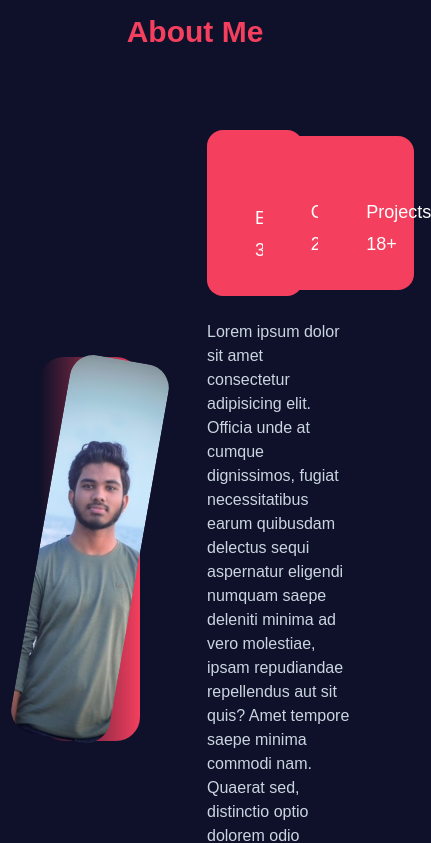
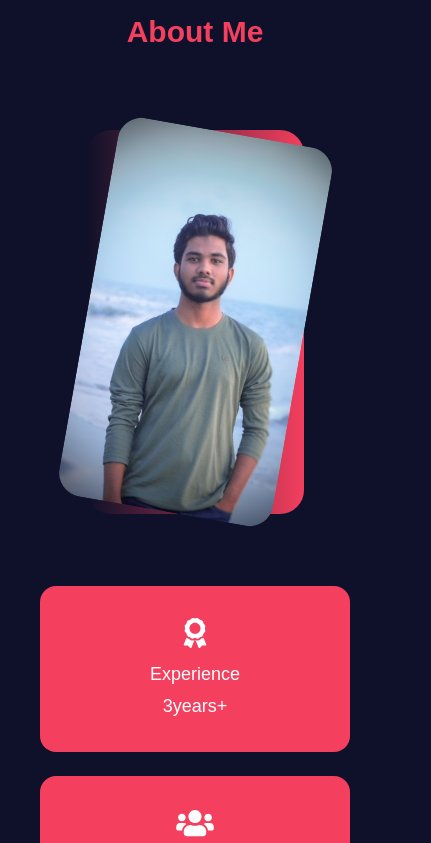
Before and after one commit to rubayed-ahmed/shohan-portfolio, a React (Create React App) app: page / in a window 390 px wide. Shown: the part 1004-1847 px from the top of the page, 431 px wide, since content can reach past the window. Built offline with nearby package versions, Linux system fonts and the light colour scheme; no server answers; a web font is replaced by a local one.

Commit message:
RESPONSIVENESS: Fixed the responsivess in about section

```diff
--- a/src/Pages/Home/About/About.js
+++ b/src/Pages/Home/About/About.js
@@ -6,13 +6,6 @@ import ScrollTrigger from "react-scroll-trigger";
 
 const About = () => {
   const [countOn, setCountOn] = useState(false);
-  const [about, setAbout] = useState();
-
-  useEffect(() => {
-    fetch("about.json")
-      .then((res) => res.json())
-      .then((data) => setAbout);
-  }, []);
 
   return (
     <section id="about" className="px-10 md:px-20 lg:px-40 md:py-12 my-20">
@@ -22,18 +15,20 @@ const About = () => {
           About me
         </h3>
       </div>
-      <div className="grid grid-cols-2 gap-6 justify-center items-center mt-20">
-        <div className="">
-          <div className="w-[70%] h-96 rounded-3xl bg-gradient-to-r from-transparent to-rose-500 aspect-square">
+      <div className="grid grid-cols-1 md:grid-cols-2 gap-6 justify-center items-center mt-20">
+        <div className="mb-12 md:mb-0">
+          <div className="w-[70%] h-96 rounded-3xl bg-gradient-to-r from-transparent mx-auto
+          to-rose-500 aspect-square">
             <img
               src={me}
-              className="w-full h-96 object-cover rounded-3xl rotate-[10deg] hover:rotate-0 overflow-hidden transition-all duration-200 ease-linear"
+              className="w-full h-96 object-cover rounded-3xl rotate-[10deg] hover:rotate-0 overflow-hidden
+               transition-all duration-200 ease-linear"
               alt=""
             />
           </div>
         </div>
         <div className="">
-          <div className="grid grid-cols-3 gap-6 items-center text-center">
+          <div className="grid grid-cols-1 md:grid-cols-3 gap-6 items-center text-center">
             <div className="bg-rose-500 px-12 py-8 rounded-2xl">
               <ScrollTrigger
                 onEnter={() => setCountOn(true)}
```
